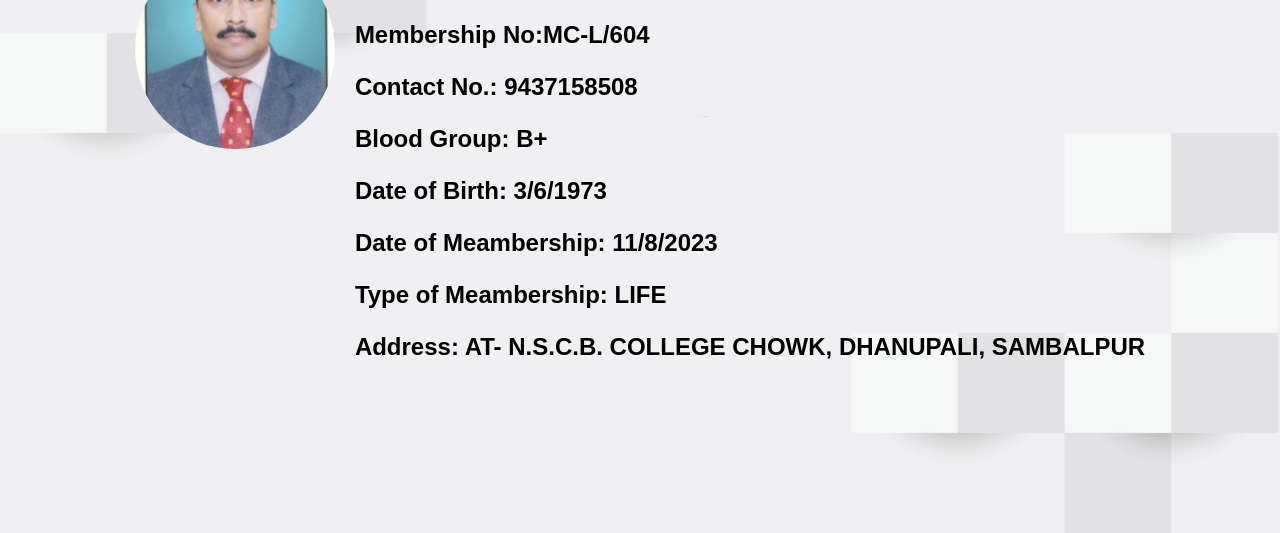
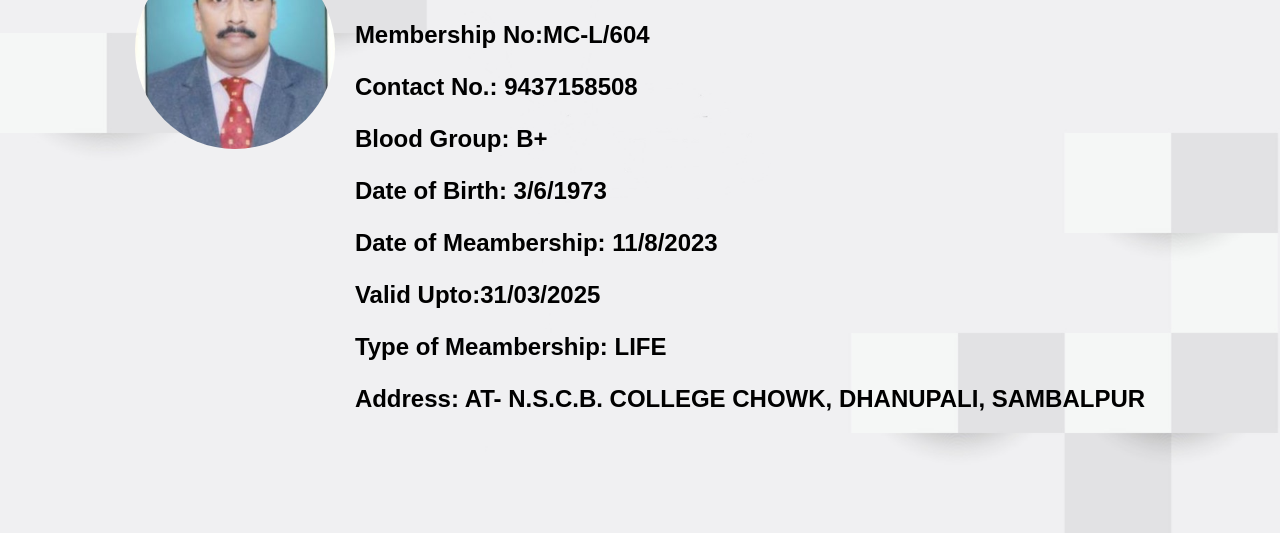
Before and after one commit to mahanadiclub/saroj-kumar-sahu, a plain HTML site: page index.html in a window 1280 px wide. Shown: the part 267-800 px from the top of the page. Drawn offline with Linux system fonts and the light colour scheme.

Commit message:
Update index.html

```diff
--- a/index.html
+++ b/index.html
@@ -85,6 +85,7 @@
             <p>Blood Group: B+</p>
             <p>Date of Birth: 3/6/1973</p>
             <p>Date of Meambership: 11/8/2023</p>
+            <p>Valid Upto:31/03/2025</p>
             <p>Type of Meambership: LIFE </p>
             <p>Address: AT- N.S.C.B. COLLEGE CHOWK, DHANUPALI, SAMBALPUR</p>
         </div>
```
